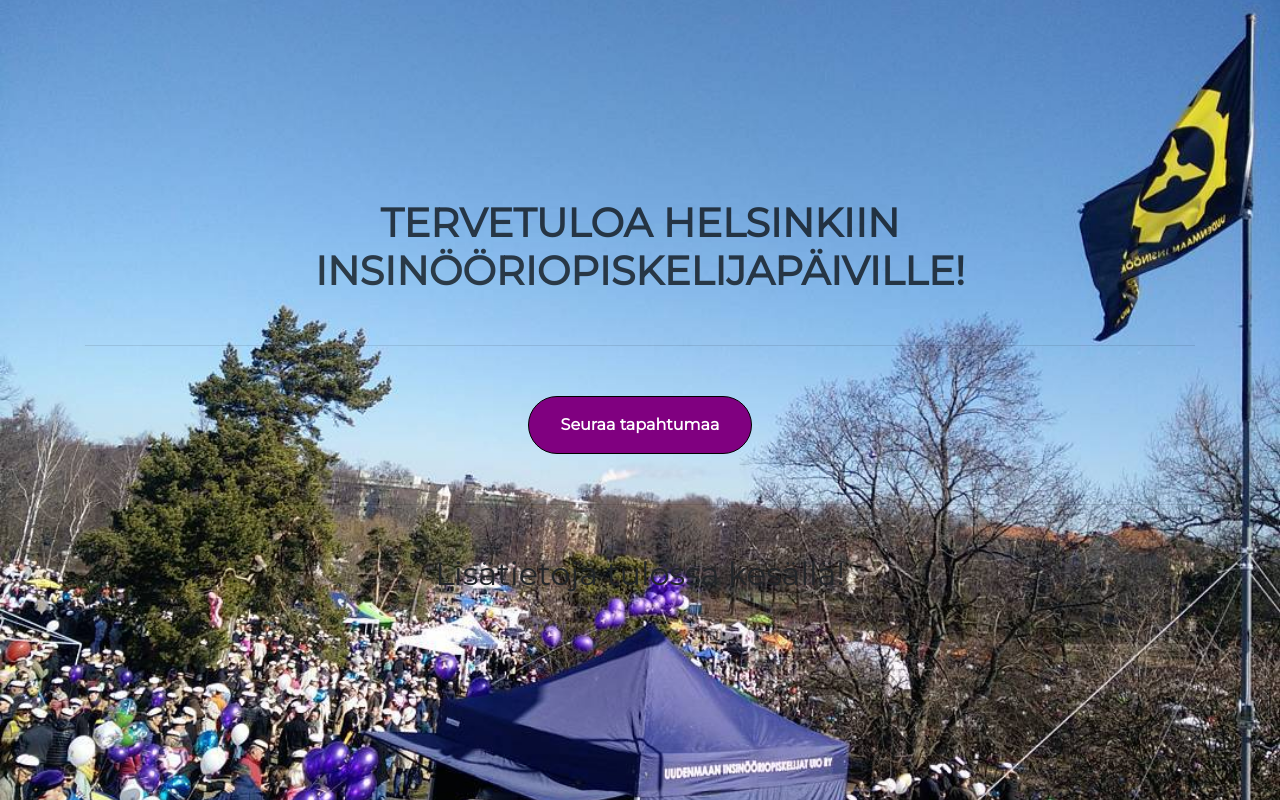
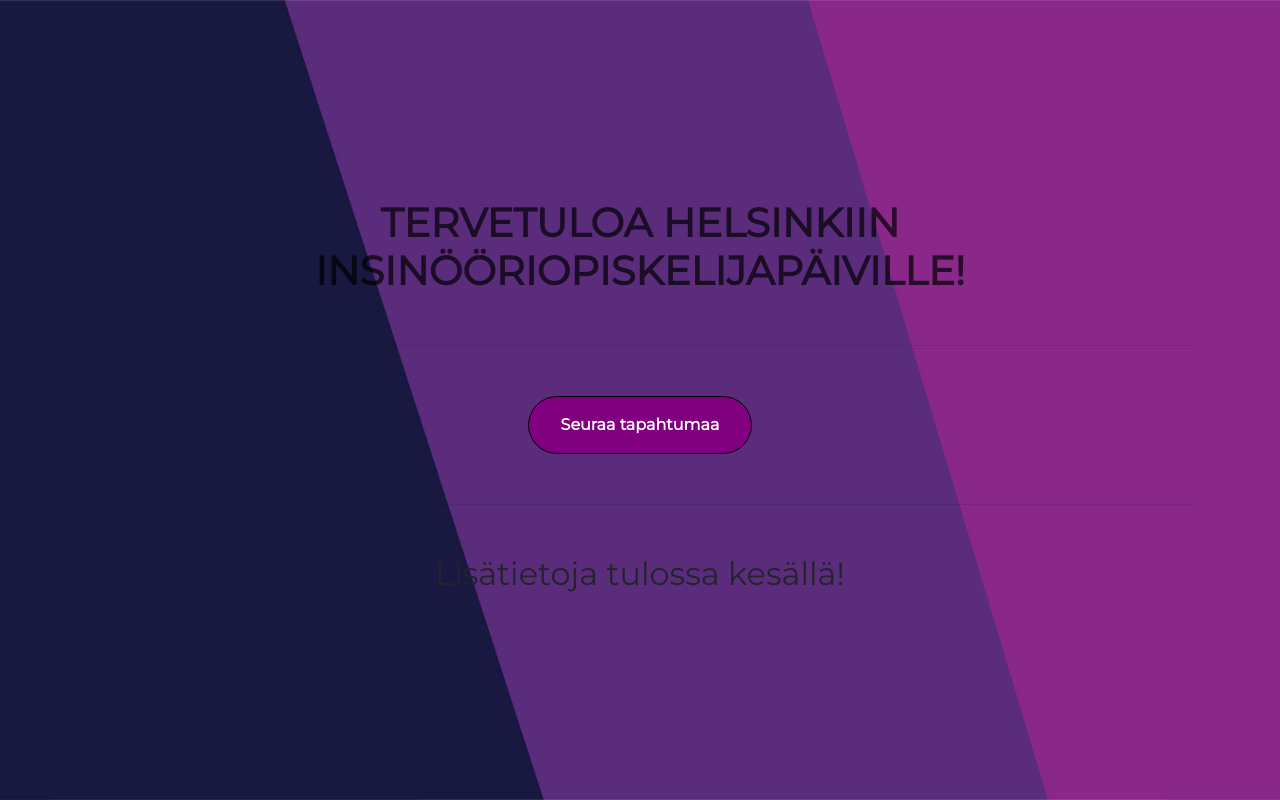
Before and after one commit to Miku25/miku25.github.io, a plain HTML site: page index.html in a window 1280 px wide. Drawn offline with nearby package versions, Linux system fonts and the light colour scheme.

Commit message:
Changed bg image

```diff
--- a/style.css
+++ b/style.css
@@ -21,7 +21,7 @@ header.iop {
 
 .iop {
 	background-position: center;
-  	background-image: url("bg.jpg");
+  	background-image: url("iop-background-web.jpg");
   	background-size: cover;
   	height: 100%;
 }
```
